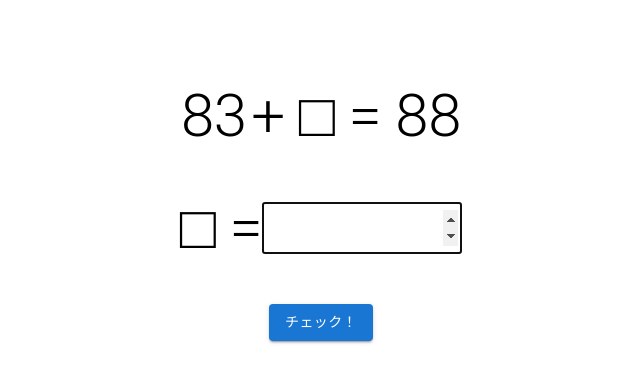
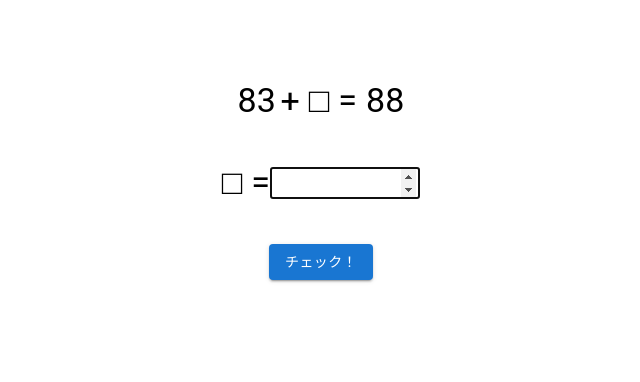
Before and after one commit to Upauper63/number-quest, a Next.js app: page /add in a window 1280 px wide. Shown: the top 382 px of the page, without its empty margins (319-959 px from the left). Built offline with nearby package versions, Linux system fonts and the light colour scheme.

Commit message:
add prototype fix

```diff
--- a/pages/add/index.jsx
+++ b/pages/add/index.jsx
@@ -1,6 +1,14 @@
-import { Box, Button, Container, Grid, ListItem, Stack, Typography } from '@mui/material';
-import Link from 'next/link';
-import React, { useEffect, useState } from 'react'
+import {
+  Box,
+  Button,
+  Container,
+  Grid,
+  ListItem,
+  Stack,
+  Typography,
+} from "@mui/material";
+import Link from "next/link";
+import React, { useEffect, useState } from "react";
 
 const AddIndex = () => {
   const [tmpIndex, setTmpIndex] = useState(0);
@@ -11,52 +19,163 @@ const AddIndex = () => {
   const [isFinished, setIsFinished] = useState(false);
   const [collectCount, setCollectCount] = useState(0);
   const checkIsFinished = () => {
-    if(tmpIndex == 9){
-      setIsFinished(true)
+    if (tmpIndex == 9) {
+      setIsFinished(true);
     }
-  }
+  };
 
   const [questions, setQuestions] = useState([]);
   const [hidePoses, setHidePoses] = useState([]);
   const makeQuestions = () => {
     let newQuestions = [];
     let newHidePoses = [];
-    for(let i=0; i < 10; i++){
-      let num1 = Math.floor( Math.random() * 100);
-      let num2 = Math.floor( Math.random() * 100);
+    for (let i = 0; i < 10; i++) {
+      let num1 = Math.floor(Math.random() * 100);
+      let num2 = Math.floor(Math.random() * 100);
       let newQuestion = [num1, num2, num1 + num2];
       newQuestions = [...newQuestions, newQuestion];
-      newHidePoses = [...newHidePoses, Math.floor( Math.random() * 2)];
+      newHidePoses = [...newHidePoses, Math.floor(Math.random() * 2)];
     }
     setQuestions(newQuestions);
     setHidePoses(newHidePoses);
-  }
+  };
 
   const checkAnswer = (tmpIndex, tmpAnswer) => {
-    if(questions[tmpIndex][hidePoses[tmpIndex]] == tmpAnswer){
+    if (questions[tmpIndex][hidePoses[tmpIndex]] == tmpAnswer) {
       setCollectCount(collectCount + 1);
       setTmpResult(true);
-    }else{
+    } else {
       setTmpResult(false);
     }
-    setIsConfirm(true)
-  }
+    setIsConfirm(true);
+  };
 
-  useEffect(() => makeQuestions(), [])
+  useEffect(() => makeQuestions(), []);
   return (
-<Grid container alignItems={'center'} justifyContent={'center'} direction={'column'} mt={5} spacing={5}>
-      {isFinished && <><Grid><Typography component={"span"} variant={"h2"}>結果：{collectCount * 10}点！</Typography></Grid><Grid mt={5}><Link href="/" passHref><Button variant="contained">戻る</Button></Link></Grid></>}
-      {isConfirm && tmpResult == true && <><Grid mt={7}><Typography component={"span"} variant={"h2"}>正解！</Typography></Grid><Grid mt={9}><Button variant="contained" onClick={() => (setTmpIndex(tmpIndex + 1), setIsConfirm(false), checkIsFinished())}>次へ</Button></Grid></>}
-      {isConfirm && tmpResult == false  && <><Grid mt={7}><Typography component={"span"} variant={"h2"}>残念！</Typography></Grid><Grid mt={9}><Button variant="contained" onClick={() => (setTmpIndex(tmpIndex + 1), setIsConfirm(false), checkIsFinished())}>次へ</Button></Grid></>}
+    <Grid
+      container
+      alignItems={"center"}
+      justifyContent={"center"}
+      direction={"column"}
+      mt={5}
+      spacing={5}
+    >
+      {isFinished && (
+        <>
+          <Grid>
+            <Typography component={"span"} variant={"h4"}>
+              結果：{collectCount * 10}点！
+            </Typography>
+          </Grid>
+          <Grid mt={5}>
+            <Link href="/" passHref>
+              <Button variant="contained">戻る</Button>
+            </Link>
+          </Grid>
+        </>
+      )}
+      {isConfirm && tmpResult == true && (
+        <>
+          <Grid mt={7}>
+            <Typography component={"span"} variant={"h4"}>
+              正解！
+            </Typography>
+          </Grid>
+          <Grid mt={9}>
+            <Button
+              variant="contained"
+              onClick={() => (
+                setTmpIndex(tmpIndex + 1),
+                setIsConfirm(false),
+                checkIsFinished()
+              )}
+            >
+              次へ
+            </Button>
+          </Grid>
+        </>
+      )}
+      {isConfirm && tmpResult == false && (
+        <>
+          <Grid mt={7}>
+            <Typography component={"span"} variant={"h4"}>
+              残念！
+            </Typography>
+          </Grid>
+          <Grid mt={9}>
+            <Button
+              variant="contained"
+              onClick={() => (
+                setTmpIndex(tmpIndex + 1),
+                setIsConfirm(false),
+                checkIsFinished()
+              )}
+            >
+              次へ
+            </Button>
+          </Grid>
+        </>
+      )}
 
-      { !isFinished && !isConfirm && questions.length &&
-      <>
-      <Grid item>{hidePoses[tmpIndex] == 0 ? <Typography component={"span"} variant={"h2"}>□</Typography> : <Typography component={"span"} variant={"h2"}>{questions[tmpIndex][0]}</Typography>} <Typography component={"span"} variant={"h2"}> + </Typography> {hidePoses[tmpIndex] == 1 ? <Typography component={"span"} variant={"h2"}>□</Typography> : <Typography component={"span"} variant={"h2"}>{questions[tmpIndex][1]}</Typography>}<Typography component={"span"} variant={"h2"}> = {questions[tmpIndex][2]}</Typography></Grid>
-      <Grid item style={{display: 'flex', alignItems: 'center'}}><Typography component={"span"} variant={"h2"}>□ = </Typography><input type="number" inputMode='numeric' autoFocus style={{verticalAlign: 'middle', height: '3.2rem', 'fontSize': '2rem', width: '200px'}} onChange={(e) => setTmpAnswer(e.target.value)}/></Grid>
-      <Grid item><Button variant="contained" onClick={() => checkAnswer(tmpIndex, tmpAnswer)}>チェック！</Button></Grid>
-      </>}
-      </Grid>
-  )
-}
+      {!isFinished && !isConfirm && questions.length && (
+        <>
+          <Grid item>
+            {hidePoses[tmpIndex] == 0 ? (
+              <Typography component={"span"} variant={"h4"}>
+                □
+              </Typography>
+            ) : (
+              <Typography component={"span"} variant={"h4"}>
+                {questions[tmpIndex][0]}
+              </Typography>
+            )}{" "}
+            <Typography component={"span"} variant={"h4"}>
+              {" "}
+              +{" "}
+            </Typography>{" "}
+            {hidePoses[tmpIndex] == 1 ? (
+              <Typography component={"span"} variant={"h4"}>
+                □
+              </Typography>
+            ) : (
+              <Typography component={"span"} variant={"h4"}>
+                {questions[tmpIndex][1]}
+              </Typography>
+            )}
+            <Typography component={"span"} variant={"h4"}>
+              {" "}
+              = {questions[tmpIndex][2]}
+            </Typography>
+          </Grid>
+          <Grid item style={{ display: "flex", alignItems: "center" }}>
+            <Typography component={"span"} variant={"h4"}>
+              □ ={" "}
+            </Typography>
+            <input
+              type="number"
+              inputMode="numeric"
+              autoFocus
+              style={{
+                verticalAlign: "middle",
+                height: "2rem",
+                fontSize: "1.5rem",
+                width: "150px",
+              }}
+              onChange={(e) => setTmpAnswer(e.target.value)}
+            />
+          </Grid>
+          <Grid item>
+            <Button
+              variant="contained"
+              onClick={() => checkAnswer(tmpIndex, tmpAnswer)}
+            >
+              チェック！
+            </Button>
+          </Grid>
+        </>
+      )}
+    </Grid>
+  );
+};
 
-export default AddIndex
+export default AddIndex;
```
Also changed, not shown: pages/index.js (+21 -11 lines).
